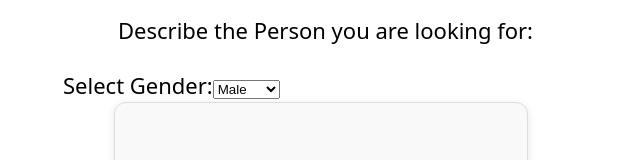
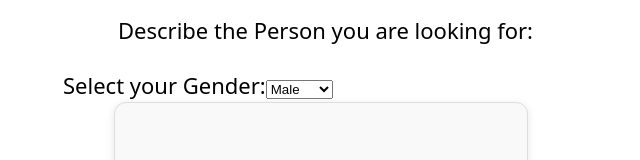
Before and after one commit to kareemkaddah/SpotOn, a React (Vite) app: page / in a window 1280 px wide. Shown: the part 227-387 px from the top of the page, without its empty margins (319-959 px from the left). Built offline with nearby package versions, Linux system fonts and the light colour scheme; no server answers; the database is empty.

Commit message:
update on the gender

```diff
--- a/src/App.tsx
+++ b/src/App.tsx
@@ -42,7 +42,7 @@ function App() {
         </p>
         <div>
           <div>
-            <label htmlFor='gender'>Select Gender:</label>
+            <label htmlFor='gender'>Select your Gender:</label>
             <select
               id='gender'
               value={gender}
```
